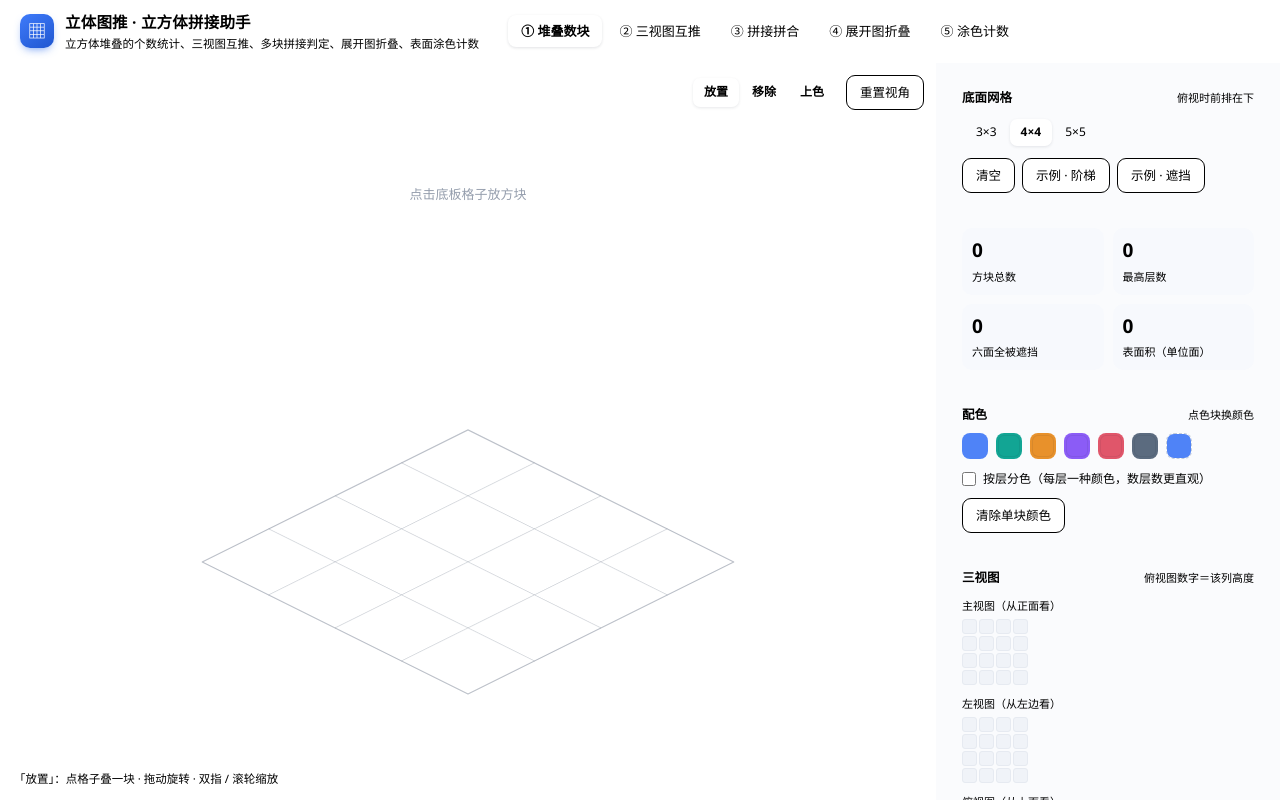
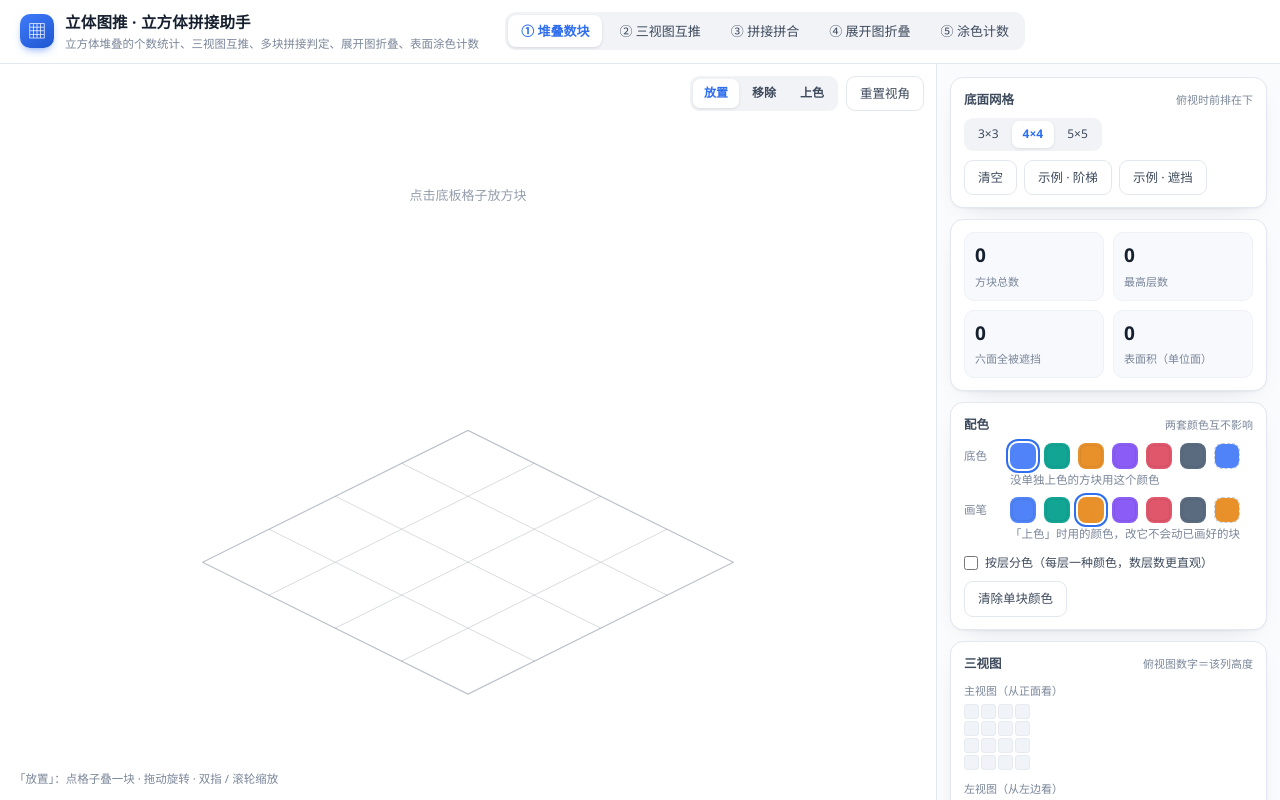
Before and after one commit to ljk935/cube-3d-xingce, a plain HTML site: page index.html in a window 1280 px wide. Drawn offline with Linux system fonts and the light colour scheme.

Commit message:
Add files via upload

```diff
--- a/index.html
+++ b/index.html
@@ -5,7 +5,7 @@
 <meta name="viewport" content="width=device-width,initial-scale=1">
 <title>立体图推 · 立方体拼接助手</title>
 <style>
-﻿:root {
+:root {
   --bg: #f1f3f7;
   --card: #ffffff;
   --ink: #16202f;
@@ -150,6 +150,9 @@ button { font: inherit; }
 
 /* ---------------- 配色 ---------------- */
 .swatches { display: flex; gap: 8px; flex-wrap: wrap; align-items: center; }
+.color-row { display: flex; align-items: center; gap: 10px; margin-top: 8px; }
+.color-row .swatches { flex: 1; }
+.color-label { font-size: 11.5px; color: var(--muted); width: 36px; flex: none; }
 .swatch {
   width: 26px; height: 26px; padding: 0; border-radius: 8px;
   border: 2px solid transparent; cursor: pointer;
@@ -447,8 +450,17 @@ table.simple td.mono { font-variant-numeric: tabular-nums; }
       <div class="card stats" id="stack-stats"></div>
 
       <div class="card">
-        <div class="card-h">配色 <span class="hint">点色块换颜色</span></div>
-        <div class="swatches" id="stack-colors"></div>
+        <div class="card-h">配色 <span class="hint">两套颜色互不影响</span></div>
+        <div class="color-row">
+          <span class="color-label">底色</span>
+          <div class="swatches" id="stack-colors"></div>
+        </div>
+        <div class="hint" style="margin:2px 0 8px 46px">没单独上色的方块用这个颜色</div>
+        <div class="color-row">
+          <span class="color-label">画笔</span>
+          <div class="swatches" id="stack-brush"></div>
+        </div>
+        <div class="hint" style="margin:2px 0 0 46px">「上色」时用的颜色，改它不会动已画好的块</div>
         <div class="paint-row" id="paint-layer-row" hidden>
           <label class="hint" for="paint-layer">上色层</label>
           <select id="paint-layer">
@@ -457,6 +469,7 @@ table.simple td.mono { font-variant-numeric: tabular-nums; }
             <option value="2">第 2 层</option>
             <option value="3">第 3 层</option>
             <option value="4">第 4 层</option>
+            <option value="col">整列（这一列全部）</option>
           </select>
         </div>
         <label class="chk">
@@ -1554,7 +1567,8 @@ table.simple td.mono { font-variant-numeric: tabular-nums; }
   const LAYER_COLORS = ['#3f7bfa', '#12a594', '#e8912b', '#8b5cf6'];
 
   const stack = {
-    n: 4, maxH: 4, grid: null, viewer: null, color: '#4f83f7', mode: 'add', layerColor: false,
+    n: 4, maxH: 4, grid: null, viewer: null, baseColor: '#4f83f7', brushColor: '#e8912b',
+    mode: 'add', layerColor: false,
     cubeColors: new Map(), paintLayer: 'top',
 
     init() {
@@ -1576,7 +1590,8 @@ table.simple td.mono { font-variant-numeric: tabular-nums; }
         this.render();
       });
       $('#paint-layer').addEventListener('change', e => {
-        this.paintLayer = e.target.value === 'top' ? 'top' : parseInt(e.target.value, 10);
+        const v = e.target.value;
+        this.paintLayer = (v === 'top' || v === 'col') ? v : parseInt(v, 10);
       });
       $('#btn-clear-colors').onclick = () => {
         this.cubeColors.clear();
@@ -1615,7 +1630,7 @@ table.simple td.mono { font-variant-numeric: tabular-nums; }
         tip.textContent = this.mode === 'remove'
           ? '「移除」：点格子拿掉一块 · 切回「放置」叠加'
           : this.mode === 'paint'
-            ? '「上色」：选好颜色和上色层，点格子给那一块换色'
+            ? '「上色」：用画笔色点方块换色（选好上色层）· 不影响其它块'
             : '「放置」：点格子叠一块 · 拖动旋转 · 双指 / 滚轮缩放';
       }
     },
@@ -1648,15 +1663,20 @@ table.simple td.mono { font-variant-numeric: tabular-nums; }
       this.render();
     },
 
-    /** 上色：给指定层（或顶层）那一块换颜色 */
+    /** 上色：给指定层（或顶层 / 整列）换颜色，只用「画笔色」，不动其它方块 */
     paintAt(x, y) {
       const g = this.grid;
       if (!g[y] || g[y][x] === undefined) return;
       const h = g[y][x];
       if (!h) { toast('这一列还没有方块'); return; }
+      if (this.paintLayer === 'col') {
+        for (let z = 0; z < h; z++) this.cubeColors.set(x + ',' + y + ',' + z, this.brushColor);
+        this.render();
+        return;
+      }
       const z = this.paintLayer === 'top' ? h - 1 : this.paintLayer - 1;
       if (z >= h) { toast('这一列只有 ' + h + ' 层，第 ' + (z + 1) + ' 层还是空的'); return; }
-      this.cubeColors.set(x + ',' + y + ',' + z, this.color);
+      this.cubeColors.set(x + ',' + y + ',' + z, this.brushColor);
       this.render();
     },
 
@@ -1677,7 +1697,7 @@ table.simple td.mono { font-variant-numeric: tabular-nums; }
 
     cells() { return C.voxelsFromHeights(this.grid); },
 
-    /** 按颜色分组生成渲染部件：单块颜色 > 按层分色 > 主题色 */
+    /** 按颜色分组生成渲染部件：单块颜色 > 按层分色 > 底色 */
     parts() {
       const groups = new Map();
       const push = (color, c) => {
@@ -1688,34 +1708,44 @@ table.simple td.mono { font-variant-numeric: tabular-nums; }
         const custom = this.cubeColors.get(c[0] + ',' + c[1] + ',' + c[2]);
         if (custom) push(custom, c);
         else if (this.layerColor) push(LAYER_COLORS[c[2] % LAYER_COLORS.length], c);
-        else push(this.color, c);
+        else push(this.baseColor, c);
       }
       return [...groups.entries()].map(([color, cells]) => ({ color, cells }));
     },
 
-    renderSwatches() {
-      const box = $('#stack-colors');
+    /** 渲染一条色块行；get/set 决定它控制底色还是画笔色 */
+    renderSwatchRow(boxId, current, apply) {
+      const box = $('#' + boxId);
       if (!box) return;
       box.innerHTML = '';
       for (const c of STACK_COLORS) {
         const b = document.createElement('button');
-        b.className = 'swatch' + (c === this.color ? ' on' : '');
+        b.className = 'swatch' + (c === current() ? ' on' : '');
         b.style.background = c;
         b.title = c;
-        b.onclick = () => { this.color = c; this.renderSwatches(); this.render(); };
+        b.onclick = () => { apply(c); };
         box.appendChild(b);
       }
       const custom = document.createElement('input');
       custom.type = 'color';
       custom.className = 'swatch custom';
-      custom.value = /^#[0-9a-f]{6}$/i.test(this.color) ? this.color : '#4f83f7';
+      custom.value = /^#[0-9a-f]{6}$/i.test(current()) ? current() : '#4f83f7';
       custom.title = '自定义颜色';
-      custom.addEventListener('input', e => {
-        this.color = e.target.value;
-        $$('#stack-colors .swatch').forEach(s => s.classList.remove('on'));
+      custom.addEventListener('input', e => apply(e.target.value));
+      box.appendChild(custom);
+    },
+
+    renderSwatches() {
+      this.renderSwatchRow('stack-colors', () => this.baseColor, c => {
+        this.baseColor = c;
+        this.renderSwatches();
         this.render();
       });
-      box.appendChild(custom);
+      this.renderSwatchRow('stack-brush', () => this.brushColor, c => {
+        this.brushColor = c;
+        this.renderSwatches();
+        if (this.mode === 'paint') toast('画笔颜色已换，点方块上色');
+      });
     },
 
     render() {
```
Also changed, not shown: 1 other file.
